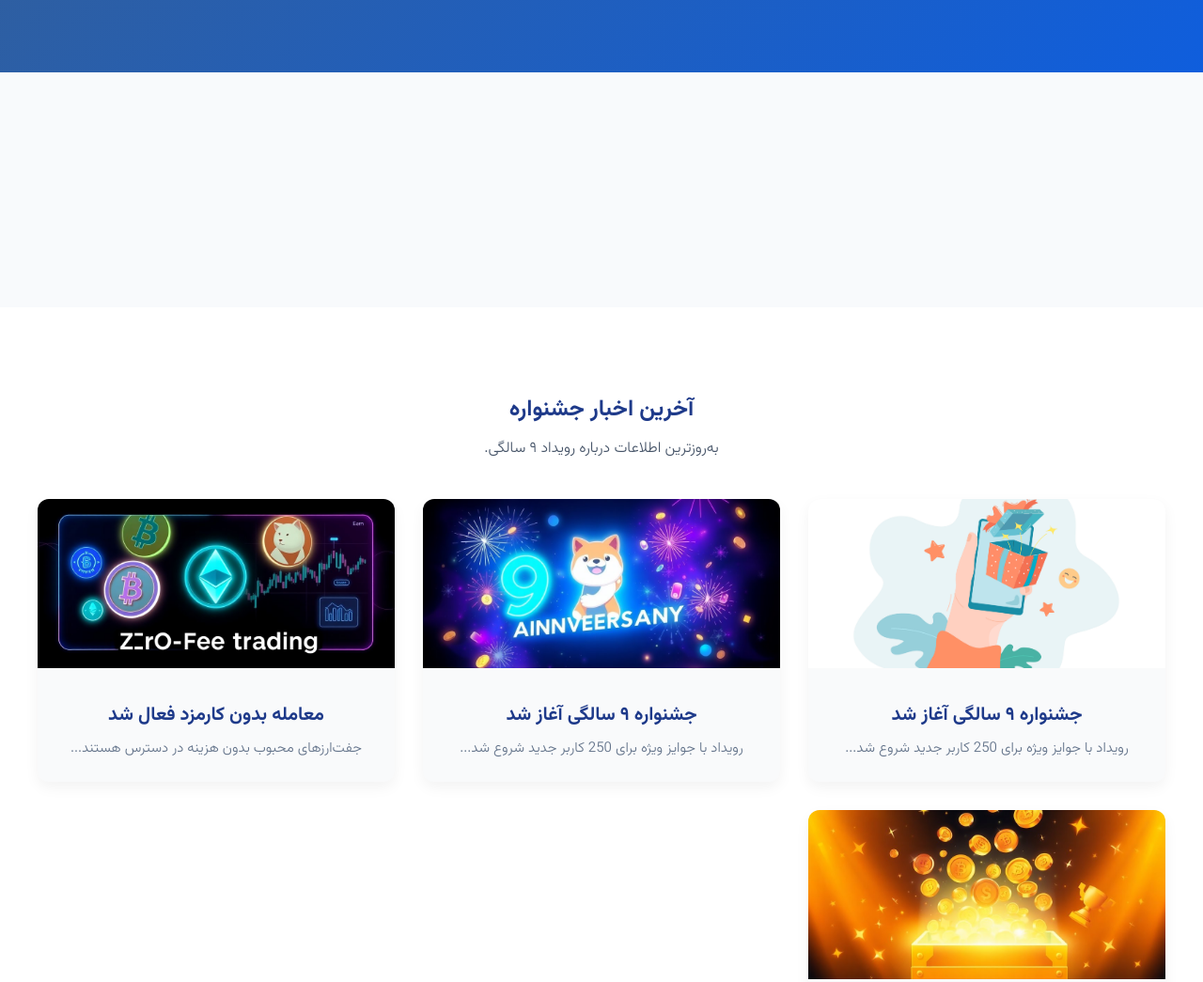
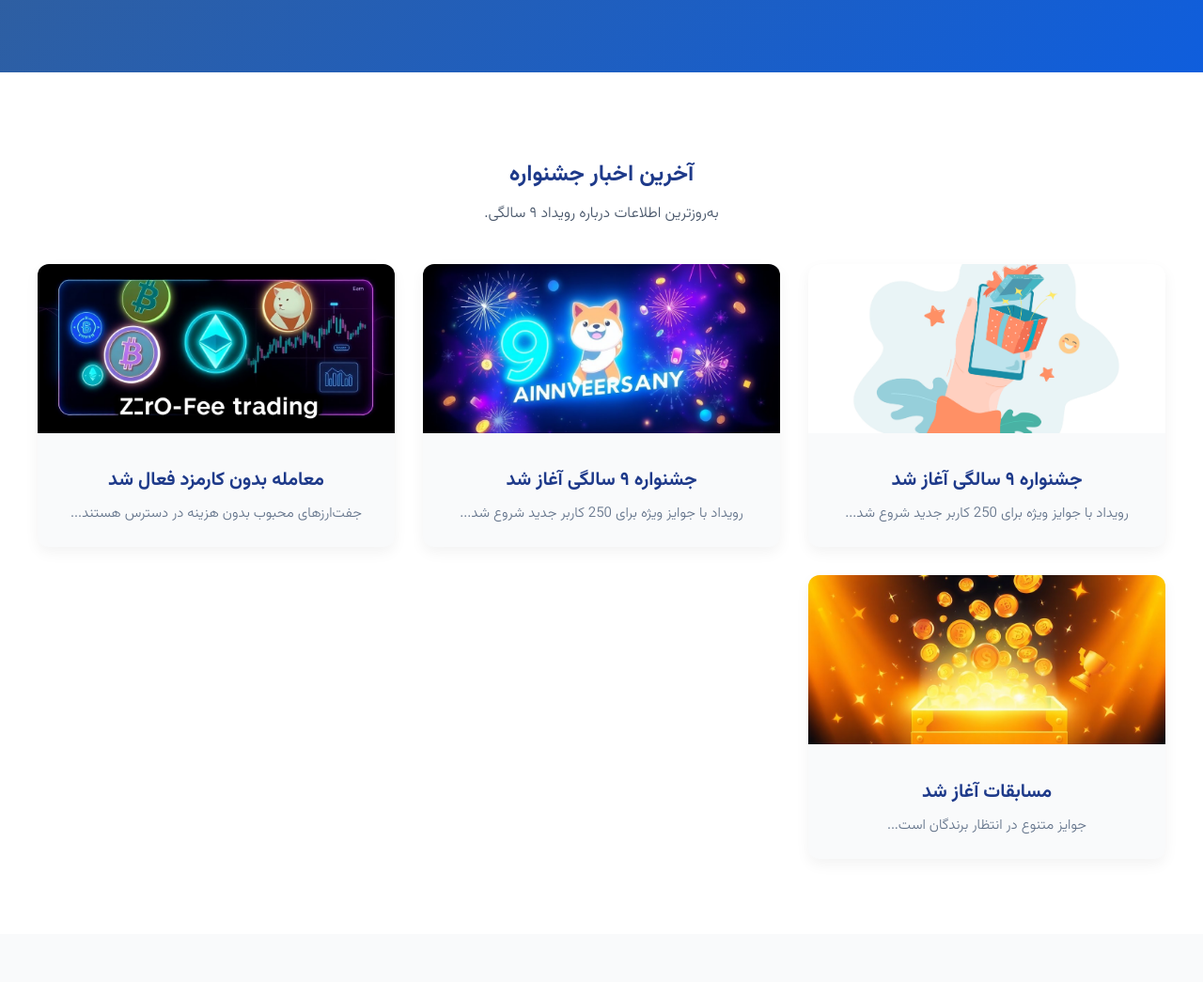
Before and after one commit to Yasin2349/LandingPage, a plain HTML site: page INDEX.html in a window 1280 px wide. Shown: the part 2045-3090 px from the top of the page at 94% size. Drawn offline with Linux system fonts and the light colour scheme.

Commit message:
Finished

```diff
--- a/INDEX.html
+++ b/INDEX.html
@@ -319,7 +319,7 @@
     </section> -->
 
     <!-- اخبار -->
-    <section id="news" class="news fade-in-up" style="margin-top: 250px;">
+    <section id="news" class="news fade-in-up" style="margin-top: 0px;">
         <h2>آخرین اخبار جشنواره</h2>
         <p>به‌روزترین اطلاعات درباره رویداد ۹ سالگی.</p>
         <div class="news-grid">
```
